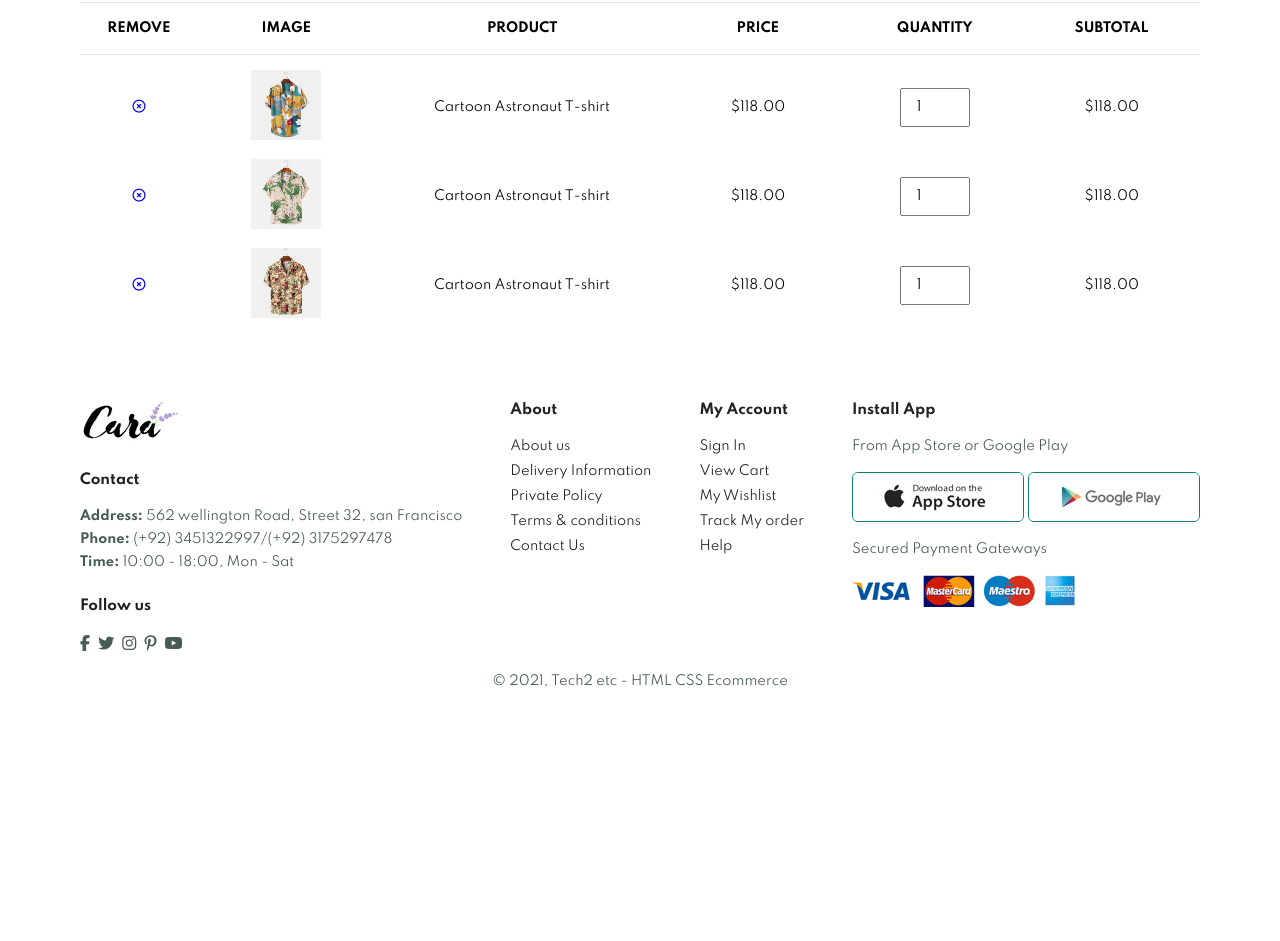
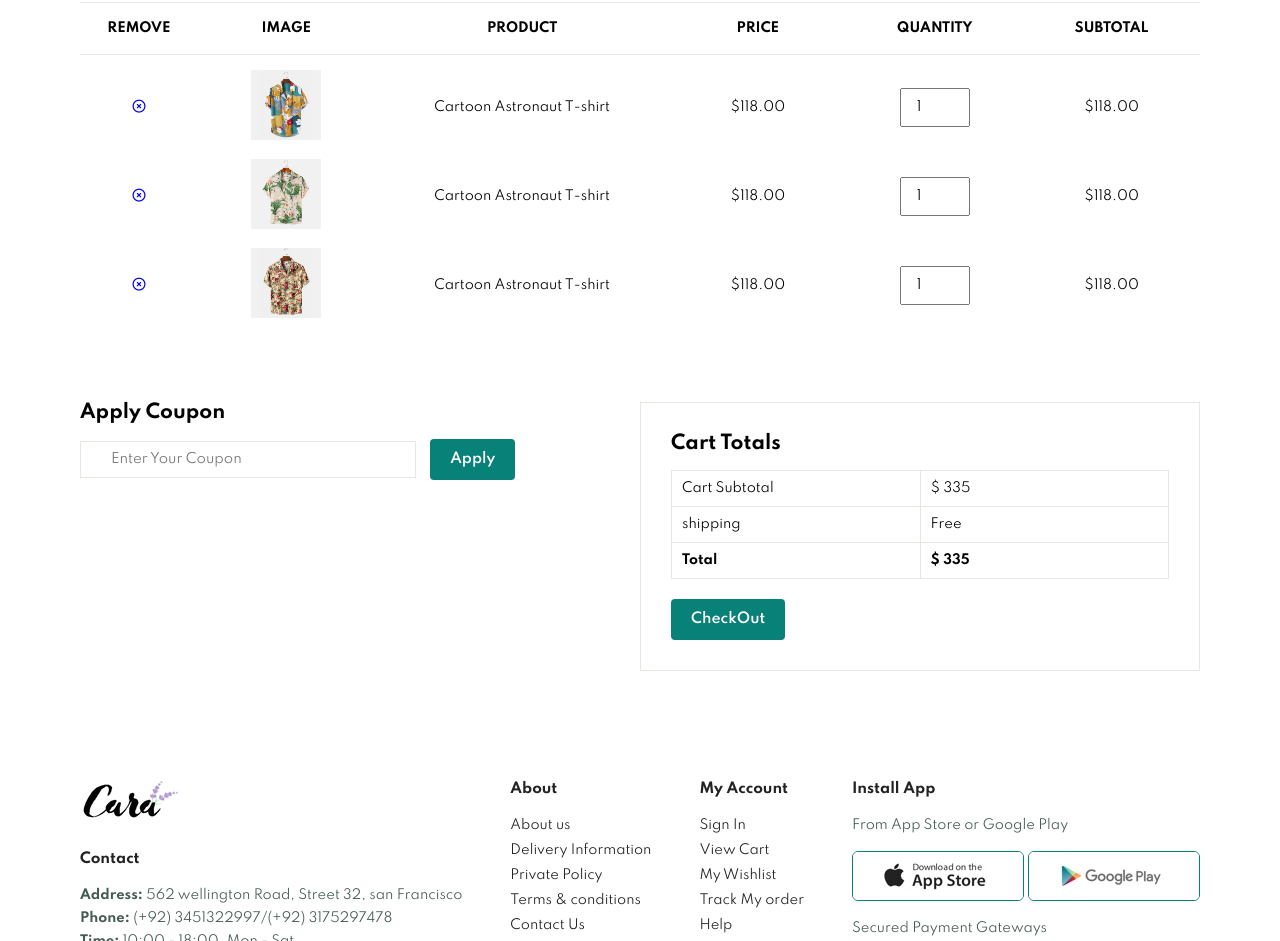
Before and after one commit to Umar-abbasi/Ecommerce, a plain HTML site: page cart.html in a window 1280 px wide. Shown: the part 443-1384 px from the top of the page. Before the commit the page ends 1180 px from the top, so only its background shows below. Drawn offline with Linux system fonts and the light colour scheme.

Commit message:
day:10 part:1

```diff
--- a/cart.html
+++ b/cart.html
@@ -77,6 +77,34 @@
                 </tbody>
             </table>
         </section>
+
+        <section id="cart-add" class="section-p1">
+            <div id="coupon">
+                <h3>Apply Coupon</h3>
+                <div>
+                    <input type="text" placeholder="Enter Your Coupon">
+                    <button class="normal"> Apply</button>
+                </div>
+            </div>
+            <div id="subtotal">
+                <h3>Cart Totals</h3>
+                <table>
+                    <tr>
+                        <td>Cart Subtotal</td>
+                        <td>$ 335</td>
+                    </tr>
+                    <tr>
+                        <td>shipping</td>
+                        <td>Free</td>
+                    </tr>
+                    <tr>
+                        <td><strong>Total</strong></td>
+                        <td><strong>$ 335</strong></td>
+                    </tr>
+                </table>
+                <Button class="normal" type="submit"> CheckOut</Button>
+            </div>
+        </section>
         <footer class="section-p1">
             <div class="col">
                 <img class="logo" src="img/logo.png" alt="">
--- a/style.css
+++ b/style.css
@@ -900,7 +900,50 @@ footer .Copyright{
 #cart table tbody td{
   font-size: 13px;
 }
+#cart-add{
+  display: flex;
+  flex-wrap: wrap;
+  justify-content: space-between;
+}
+#coupon{
+  width: 50%;
+  margin-bottom: 30px;
+}
+#coupon h3,#subtotal h3{
+  padding-bottom: 15px;
+}
+#coupon input{
+  padding: 10px 30px;
+  outline: none;
+  width: 60%;
+  margin-right: 10px;
+  border: 1px solid #e2e9e1;
+}
 
+#coupon button,#subtotal button{
+  background-color: #088178;
+  color: #fff;
+  padding: 12px 20px;
+}
+
+#subtotal {
+  width: 50%;
+  margin-bottom: 30px;
+  border: 1px solid #e2e9e1;
+  padding: 30px;
+}
+
+#subtotal table{
+  border-collapse: collapse;
+  width: 100%;
+  margin-bottom: 20px;
+}
+#subtotal table td{
+  width: 50%;
+  border: 1px solid #e2e9e1;
+  padding: 10px;
+  font-size: 13px;
+}
 
 
 
@@ -941,11 +984,14 @@ footer .Copyright{
   #form-details form {
     width: 60%;
 }
+#cart{
+  overflow-x: auto;
 }
+}
+
 @media (max-width:870px){
   .section-p1 {
     padding: 40px 40px;
-
 }
 
   #navbar {
@@ -1063,6 +1109,10 @@ footer .Copyright{
   #form-details form {
     width: 50%;
 
+}
+
+#cart{
+  overflow-x: auto;
 }
 }
 
@@ -1208,4 +1258,16 @@ h1 {
   width: 100%;
   margin-bottom: 50px;
 }
+
+#cart-add {
+  flex-direction: column;
 }
+
+#coupon {
+  width: 100%;
+  }
+#subtotal {
+  width: 100%;
+  padding: 20px;
+}
+}
```
